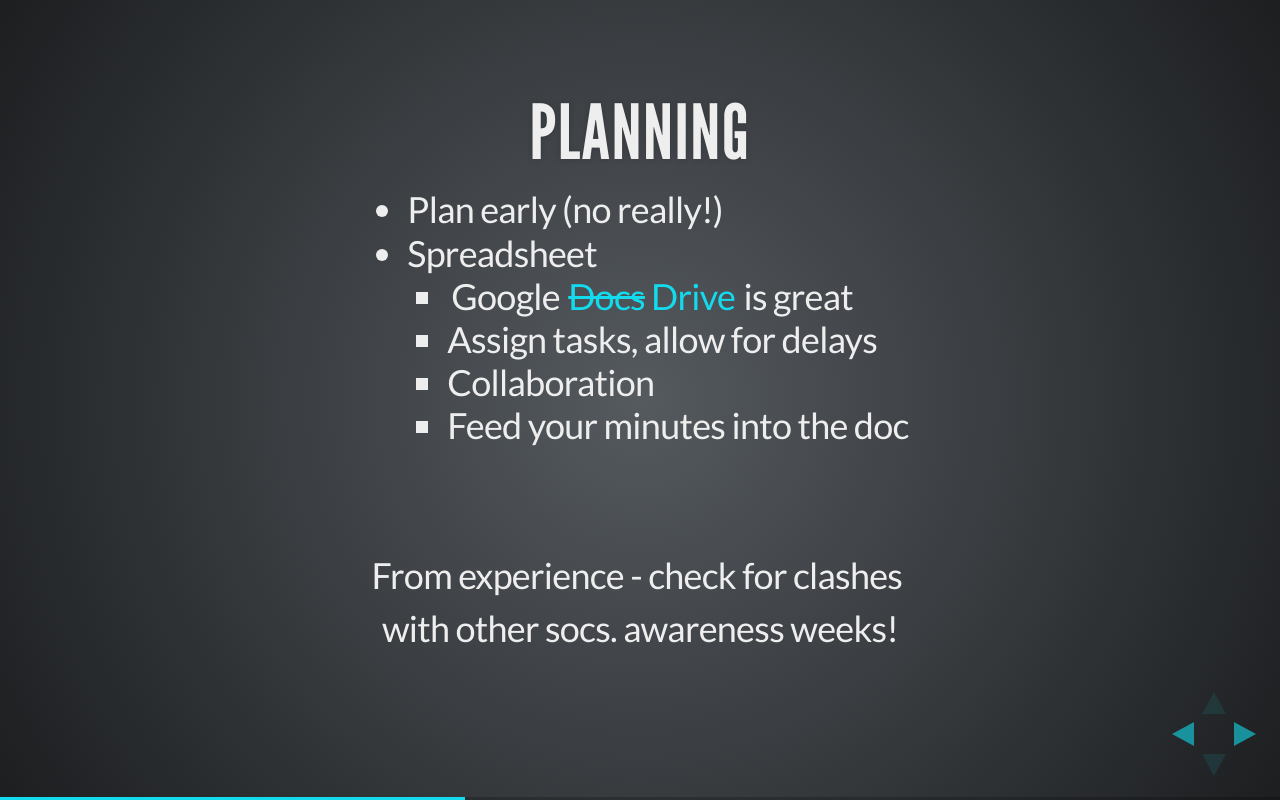
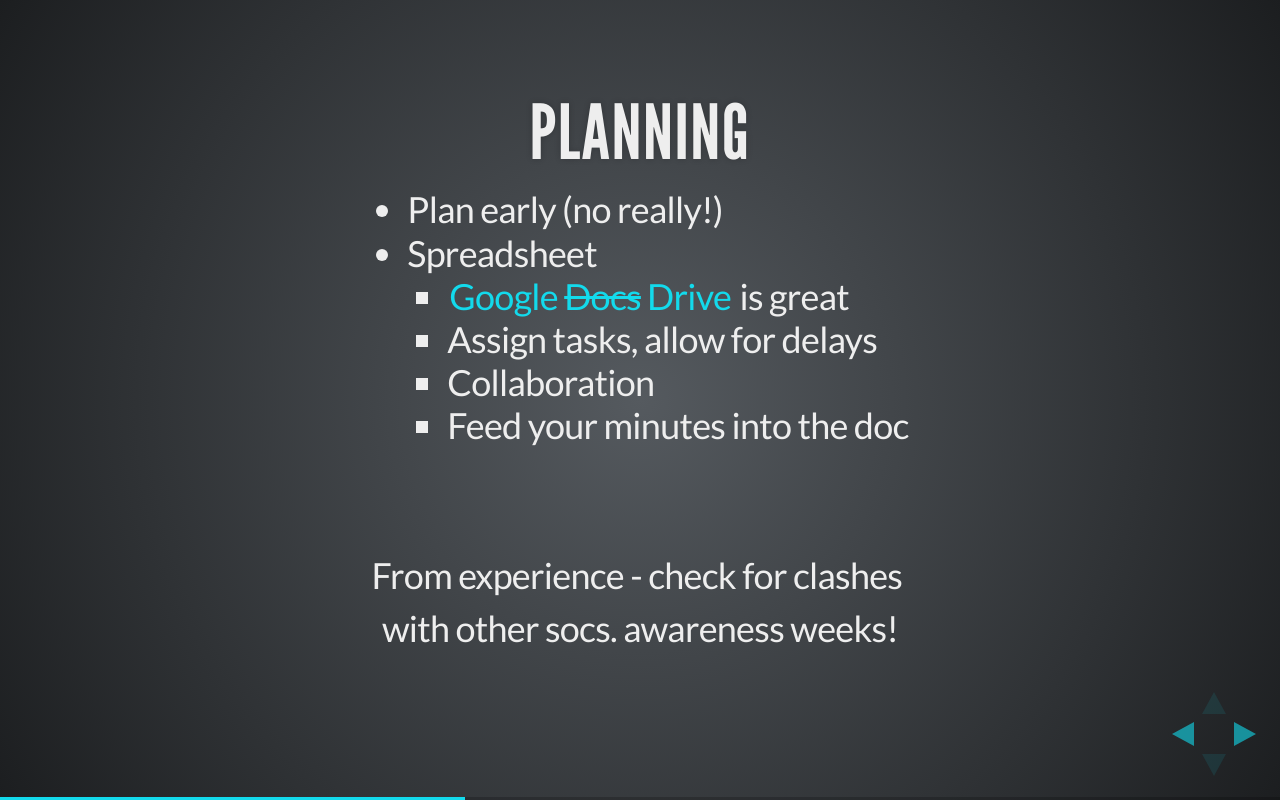
Before and after one commit to graingert/ahssouth, a website: page index.html in a window 1280 px wide. Both pictures are taken after a click on the element 1251 px from the left and 734 px from the top of the page. Drawn offline with Linux system fonts and the light colour scheme.

Commit message:
fix typo with google drive link

```diff
--- a/index.html
+++ b/index.html
@@ -70,8 +70,7 @@
     <li>Spreadsheet<ul>
     <li>
 <a href="https://drive.google.com/">
-        </a>Google
-                    <a href="https://drive.google.com/"><del>Docs</del> Drive</a>  is great
+        Google <del>Docs</del> Drive</a>  is great
     </li>
 <li>
     Assign tasks, allow for delays
```
